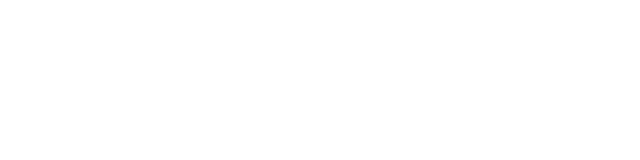
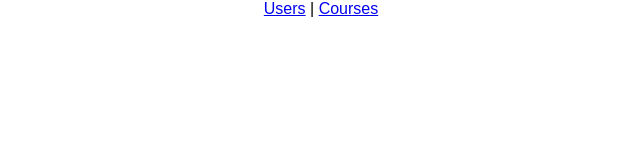
Before and after one commit to aProudCynic/udemy-react-assignment-3, a React (Create React App) app: page / in a window 1280 px wide. Shown: the top 160 px of the page, without its empty margins (319-959 px from the left). Built offline with nearby package versions, Linux system fonts and the light colour scheme.

Commit message:
feature: Add a simple navigation with two links => One leading to 'Users', one leading to 'Courses'

```diff
--- a/src/App.js
+++ b/src/App.js
@@ -1,5 +1,5 @@
 import React, { Component } from 'react';
-import { BrowserRouter, Route, Switch } from 'react-router-dom';
+import { BrowserRouter, Route, Switch, Link } from 'react-router-dom';
 
 import Courses from './containers/Courses/Courses';
 import Users from './containers/Users/Users';
@@ -8,10 +8,15 @@
   render () {
     return (
       <BrowserRouter>
-        <Switch>
-          <Route path="/users"><Users/></Route>
-          <Route path="/courses"><Courses/></Route>
-        </Switch>
+        <div>
+          <nav>
+            <Link to={{pathname: '/users'}}>Users</Link> | <Link to={{pathname: '/courses'}}>Courses</Link>
+          </nav>
+          <Switch>
+            <Route path="/users"><Users/></Route>
+            <Route path="/courses"><Courses/></Route>
+          </Switch>
+        </div>
       </BrowserRouter>
     );
   }
```
